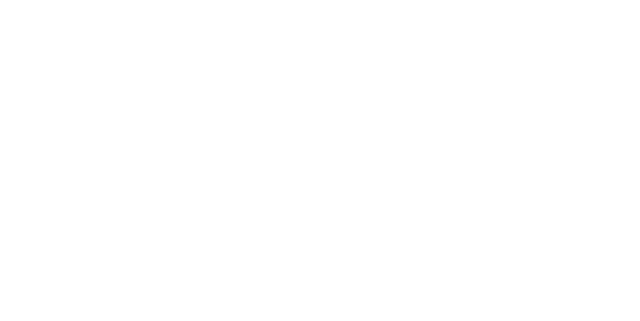
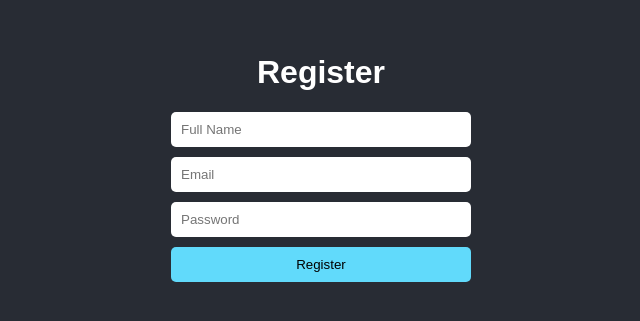
Before and after one commit to stasfilin/HotelCRM, a React (Create React App) app in the folder frontend/: page /register in a window 1280 px wide. Before the commit this address had no page. Shown: the part 243-564 px from the top of the page, without its empty margins (319-959 px from the left). Built offline with nearby package versions, Linux system fonts and the light colour scheme.

Commit message:
Add Register Page
Signed-off-by: Stanislav Filin <stasfilin@hotmail.com>

```diff
--- a/frontend/src/App.css
+++ b/frontend/src/App.css
@@ -51,3 +51,42 @@
 .login-button:hover {
   background-color: #4fa8d6;
 }
+
+.register-form {
+  display: flex;
+  flex-direction: column;
+  gap: 10px;
+  width: 300px;
+}
+
+.register-input {
+  padding: 10px;
+  border: none;
+  border-radius: 5px;
+}
+
+.register-button {
+  padding: 10px 20px;
+  border: none;
+  border-radius: 5px;
+  background-color: #61dafb;
+  cursor: pointer;
+  transition: background-color 0.2s;
+}
+
+.register-button:hover {
+  background-color: #4fa8d6;
+}
+
+.App-text-link {
+  color: #61dafb;
+  text-decoration: none;
+  cursor: pointer;
+  transition: color 0.2s;
+  margin-top: 20px;
+}
+
+.App-text-link:hover {
+  color: #4fa8d6;
+  text-decoration: underline;
+}
--- a/frontend/src/App.tsx
+++ b/frontend/src/App.tsx
@@ -12,6 +12,7 @@
 import { client } from './apolloClient';
 import { ApolloProvider } from '@apollo/client';
 import { isLoggedIn } from './utils/auth';
+import RegisterPage from './RegisterPage';
 
 export const HomePage: React.FC = () => {
   const navigate = useNavigate();
@@ -24,7 +25,8 @@
 
   return (
     <div className="App-header">
-      <Link to="/login" className="App-button">Go to Login Page</Link>
+    <Link to="/login" className="App-button">Go to Login Page</Link>
+    <Link to="/register" className="App-button">Go to Register Page</Link>
     </div>
   );
 };
@@ -37,6 +39,7 @@
           <Routes>
             <Route path="/" element={<HomePage />} />
             <Route path="/login" element={<LoginPage />} />
+            <Route path="/register" element={<RegisterPage />} />
           </Routes>
         </div>
       </Router>
--- a/frontend/src/LoginPage.tsx
+++ b/frontend/src/LoginPage.tsx
@@ -2,7 +2,7 @@
 import { useMutation } from "@apollo/client";
 import { LOGIN_MUTATION } from "./graph";
 import { isLoggedIn } from "./utils/auth";
-import { useNavigate } from 'react-router-dom';
+import { Link, useNavigate } from 'react-router-dom';
 
 export const LoginPage: React.FC = () => {
     const [login, { loading, error, data }] = useMutation(LOGIN_MUTATION);
@@ -50,6 +50,7 @@
                 />
                 <button type="submit" className="login-button">Login</button>
             </form>
+            <Link to="/register" className="App-text-link">Go to Register Page</Link>
         </div>
     );
 };
--- /dev/null
+++ b/frontend/src/RegisterPage.tsx
@@ -0,0 +1,64 @@
+import React, { useEffect } from 'react';
+import { useMutation } from "@apollo/client";
+import { REGISTER_MUTATION } from "./graph";
+import { isLoggedIn } from "./utils/auth";
+import { useNavigate } from 'react-router-dom';
+
+export const RegisterPage: React.FC = () => {
+    const [register, { loading, error, data }] = useMutation(REGISTER_MUTATION);
+    const navigate = useNavigate();
+
+    useEffect(() => {
+        if (isLoggedIn()) {
+            navigate('/');
+        }
+    }, [navigate]);
+
+    const handleSubmit = async (e: React.FormEvent<HTMLFormElement>) => {
+        e.preventDefault();
+
+        const fullName = (e.currentTarget.elements[0] as HTMLInputElement).value;
+        const email = (e.currentTarget.elements[1] as HTMLInputElement).value;
+        const password = (e.currentTarget.elements[2] as HTMLInputElement).value;
+        const role = "CUSTOMER";
+
+        try {
+            const { data } = await register({ variables: { email, password, fullName, role } });
+
+            localStorage.setItem('token', data.register.token);
+
+            navigate('/');
+
+        } catch (err) {
+            alert('Error registering. Please try again.');
+        }
+    };
+
+    return (
+        <div className="App-header">
+            <h1>Register</h1>
+            <form className="register-form" onSubmit={handleSubmit}>
+                <input
+                    type="text"
+                    placeholder="Full Name"
+                    className="register-input"
+                />
+                <input
+                    type="text"
+                    placeholder="Email"
+                    className="register-input"
+                    required
+                />
+                <input
+                    type="password"
+                    placeholder="Password"
+                    className="register-input"
+                    required
+                />
+                <button type="submit" className="register-button">Register</button>
+            </form>
+        </div>
+    );
+};
+
+export default RegisterPage;
--- a/frontend/src/graph.ts
+++ b/frontend/src/graph.ts
@@ -12,3 +12,16 @@
         }
     }
 `;
+
+export const REGISTER_MUTATION = gql`
+    mutation Register($email: String!, $password: String!, $fullName: String, $role: UserRole!) {
+        register(email: $email, password: $password, fullName: $fullName, role: $role) {
+            token
+            user {
+                id
+                email
+                role
+            }
+        }
+    }
+`;
```
